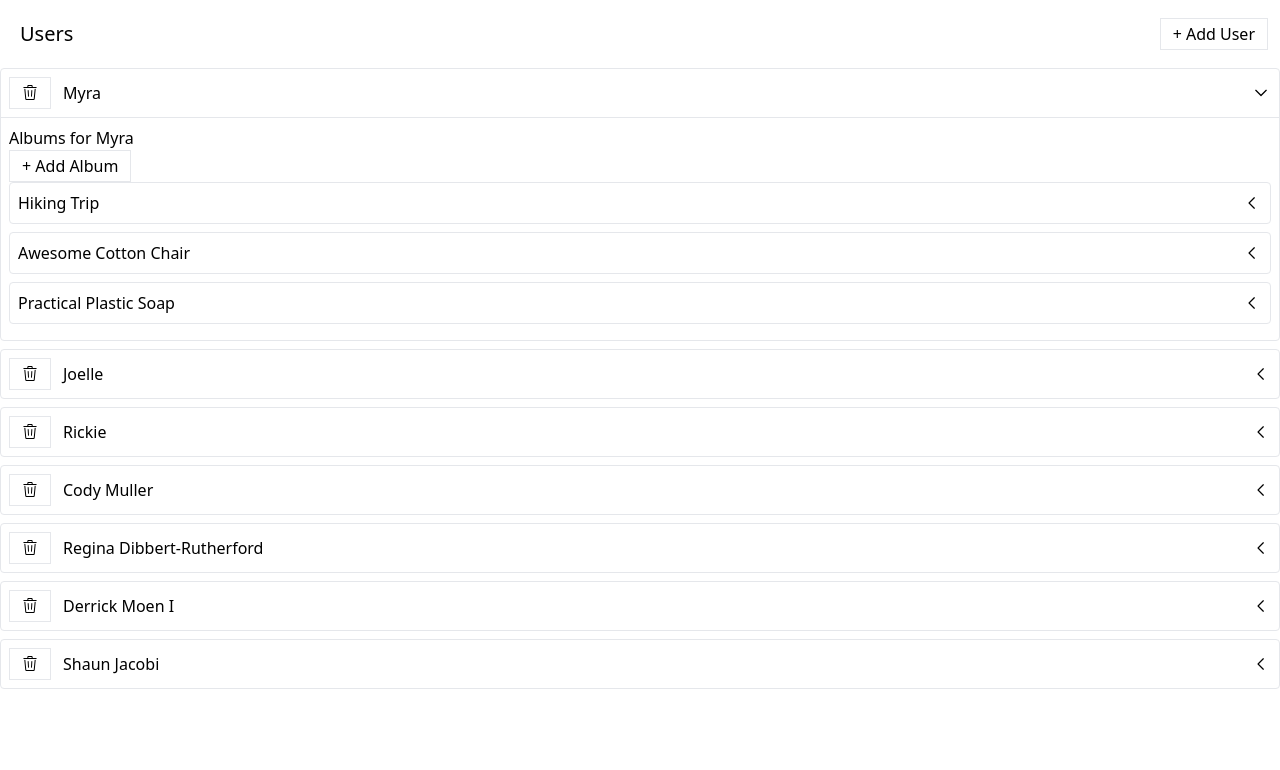
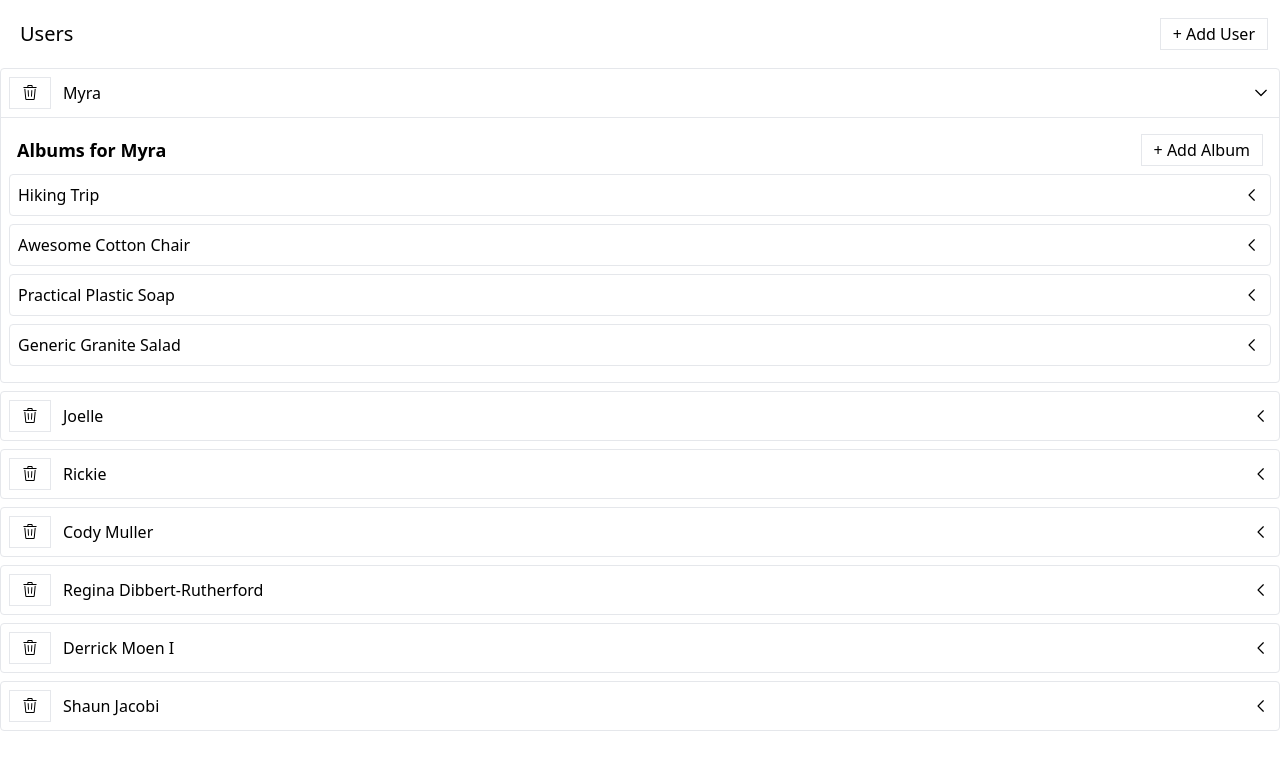
Before and after one commit to numberwang55/media-vite, a React (Vite) app: page / in a window 1280 px wide. Both pictures are taken after a click on the element 1261 px from the left and 93 px from the top of the page. Shown: the top 770 px of the page. Built offline with nearby package versions, Linux system fonts and the light colour scheme; data requests are answered from the project's data file.

Commit message:
Style: AlbumsList

```diff
--- a/db.json
+++ b/db.json
@@ -74,6 +74,11 @@
       "id": "bdd1",
       "userId": "fc42",
       "title": "Generic Rubber Tuna"
+    },
+    {
+      "id": "942e",
+      "userId": "1",
+      "title": "Generic Granite Salad"
     }
   ],
   "photos": []
--- a/src/components/AlbumsList.jsx
+++ b/src/components/AlbumsList.jsx
@@ -8,8 +8,8 @@ export default function AlbumsList({ user }) {
   const [addAlbum, results] = useAddAlbumMutation();
 
   const handleAddAlbum = () => {
-    addAlbum(user)
-  }
+    addAlbum(user);
+  };
 
   let content;
   if (isLoading) {
@@ -29,7 +29,10 @@ export default function AlbumsList({ user }) {
 
   return (
     <div>
-      <div>Albums for {user.name} <Button onClick={handleAddAlbum}>+ Add Album</Button></div>
+      <div className="m-2 flex flex-row items-center justify-between">
+        <h3 className="text-lg font-bold">Albums for {user.name}</h3>
+        <Button onClick={handleAddAlbum} loading={results.isLoading}>+ Add Album</Button>
+      </div>
       <div>{content}</div>
     </div>
   );
```
